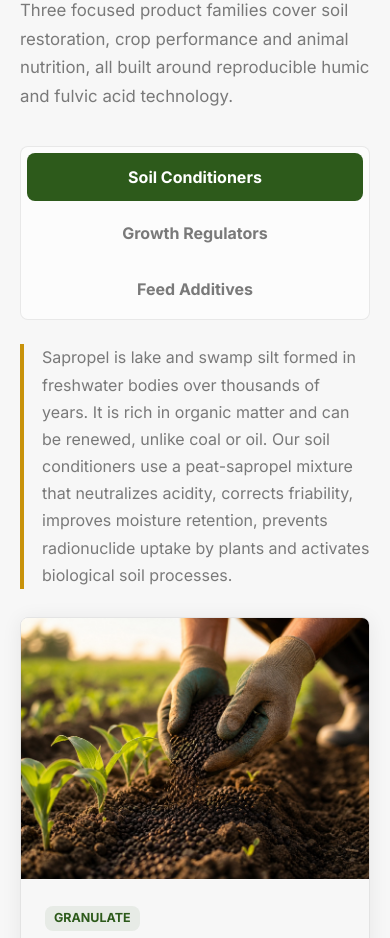
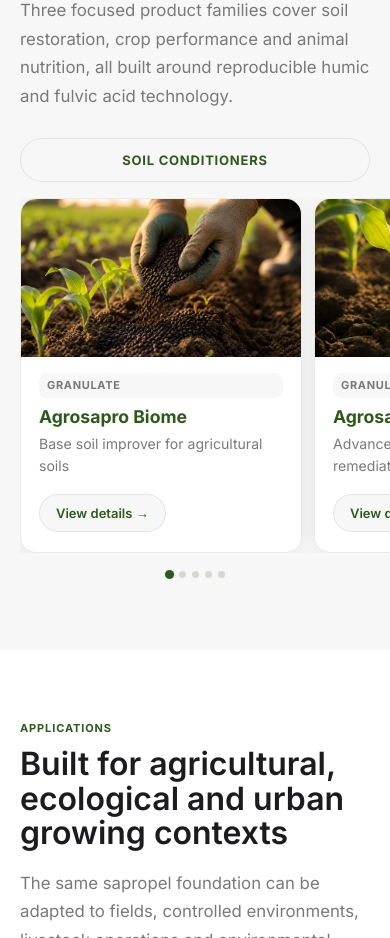
Before and after one commit to msagrosolver/agrosapro, a React (Vite) app: page / in a window 390 px wide. Shown: the part 1260-2198 px from the top of the page. Built offline with nearby package versions, Linux system fonts and the light colour scheme.

Commit message:
“mobile_home_products”

```diff
--- a/src/components/Products/Products.css
+++ b/src/components/Products/Products.css
@@ -1,5 +1,14 @@
 .products__header {
   max-width: 780px;
+}
+
+.products__mobile {
+  display: none;
+}
+
+.products__tabs--desktop,
+.products__panel--desktop {
+  display: block;
 }
 
 .products__tabs {
@@ -30,6 +39,11 @@
 
 .products__panel {
   margin-top: 24px;
+}
+
+.products__panel-footer {
+  margin-top: 32px;
+  text-align: center;
 }
 
 .products__panel-intro {
@@ -154,6 +168,183 @@
   color: var(--color-primary-light);
 }
 
+.products__view-all {
+  display: inline-flex;
+  align-items: center;
+  gap: 6px;
+  color: var(--color-primary);
+  font-size: 15px;
+  font-weight: 600;
+  text-decoration: none;
+  padding: 10px 24px;
+  border: 1.5px solid rgba(45, 90, 27, 0.3);
+  border-radius: 999px;
+  transition: all 0.2s ease;
+}
+
+.products__view-all:hover {
+  background: var(--color-primary-light);
+  border-color: var(--color-primary);
+}
+
+@media (max-width: 719px) {
+  .products__tabs--desktop,
+  .products__panel--desktop {
+    display: none;
+  }
+
+  .products__mobile {
+    display: block;
+    margin-top: 28px;
+  }
+
+  .products__mobile-category {
+    display: flex;
+    align-items: center;
+    justify-content: center;
+    width: 100%;
+    min-height: 44px;
+    margin-bottom: 16px;
+    border-radius: var(--radius-pill);
+    background: var(--color-bg-section);
+    border: 1px solid var(--color-border);
+  }
+
+  .products__mobile-category span {
+    color: var(--color-primary);
+    font-size: 13px;
+    font-weight: 700;
+    letter-spacing: 0.06em;
+    text-transform: uppercase;
+    animation: tabFadeIn 0.3s ease forwards;
+  }
+
+  @keyframes tabFadeIn {
+    from { opacity: 0; transform: translateY(4px); }
+    to { opacity: 1; transform: translateY(0); }
+  }
+
+  .products__swipe-track {
+    display: flex;
+    overflow-x: scroll;
+    scroll-snap-type: x mandatory;
+    -webkit-overflow-scrolling: touch;
+    scrollbar-width: none;
+    gap: 12px;
+    padding-right: 40px;
+    margin-right: -20px;
+  }
+
+  .products__swipe-track::-webkit-scrollbar {
+    display: none;
+  }
+
+  .products__swipe-card {
+    flex: 0 0 calc(100% - 48px);
+    scroll-snap-align: start;
+    border-radius: var(--radius-card);
+    overflow: hidden;
+    background: var(--color-bg);
+    border: 1px solid var(--color-border);
+    box-shadow: var(--shadow-card);
+    display: flex;
+    flex-direction: column;
+  }
+
+  .products__swipe-image {
+    width: 100%;
+    aspect-ratio: 16 / 9;
+    overflow: hidden;
+  }
+
+  .products__swipe-image img {
+    width: 100%;
+    height: 100%;
+    object-fit: cover;
+  }
+
+  .products__swipe-body {
+    padding: 16px 18px 20px;
+    display: flex;
+    flex-direction: column;
+    flex: 1;
+  }
+
+  .products__swipe-type {
+    display: inline-flex;
+    margin: 0 0 8px;
+    border-radius: var(--radius-sm);
+    padding: 3px 8px;
+    background: var(--color-bg-section);
+    color: var(--color-text-muted);
+    font-size: 11px;
+    font-weight: 700;
+    letter-spacing: 0.06em;
+    text-transform: uppercase;
+  }
+
+  .products__swipe-name {
+    margin: 0 0 6px;
+    color: var(--color-primary);
+    font-size: 1.1rem;
+    font-weight: 700;
+    line-height: 1.2;
+  }
+
+  .products__swipe-desc {
+    margin: 0 0 16px;
+    color: var(--color-text-muted);
+    font-size: 0.88rem;
+    line-height: 1.6;
+    flex: 1;
+  }
+
+  .products__swipe-btn {
+    display: inline-flex;
+    align-items: center;
+    gap: 4px;
+    padding: 7px 16px;
+    background: var(--color-bg-section);
+    color: var(--color-primary);
+    border: 1px solid var(--color-border);
+    border-radius: var(--radius-pill);
+    font-size: 13px;
+    font-weight: 600;
+    text-decoration: none;
+    transition: background 0.2s ease, border-color 0.2s ease;
+    align-self: flex-start;
+    margin-top: auto;
+  }
+
+  .products__swipe-btn:hover {
+    background: var(--color-primary-light);
+    border-color: var(--color-primary);
+  }
+
+  .products__dots {
+    display: flex;
+    justify-content: center;
+    gap: 6px;
+    margin-top: 18px;
+  }
+
+  .products__dot {
+    width: 7px;
+    height: 7px;
+    border-radius: 50%;
+    border: none;
+    background: rgba(45, 90, 27, 0.18);
+    cursor: pointer;
+    padding: 0;
+    transition: background 0.2s ease, transform 0.2s ease;
+  }
+
+  .products__dot--active {
+    background: var(--color-primary);
+    transform: scale(1.3);
+  }
+}
+
 @media (min-width: 720px) {
   .products__tabs {
     grid-template-columns: repeat(3, minmax(0, 1fr));
--- a/src/components/Products/Products.jsx
+++ b/src/components/Products/Products.jsx
@@ -1,4 +1,4 @@
-import { useMemo, useState } from 'react';
+import { useMemo, useRef, useState } from 'react';
 import { Link } from 'react-router-dom';
 import soilImage from '../../assets/product-soil-conditioner.jpg';
 import growthImage from '../../assets/product-growth-regulator.jpg';
@@ -155,7 +155,26 @@ function ProductCard({ product, image, wide }) {
 
 function Products() {
   const [activeTab, setActiveTab] = useState('soil');
+  const scrollRef = useRef(null);
+  const [activeIndex, setActiveIndex] = useState(0);
   const activeContent = useMemo(() => tabs.find((tab) => tab.id === activeTab), [activeTab]);
+  const allMobileProducts = tabs.flatMap((tab) =>
+    tab.products.map((product) => ({
+      ...product,
+      categoryLabel: tab.label,
+      categoryId: tab.id,
+      image: product.image || tab.image,
+      to: productLinks[product.name] || '#',
+    }))
+  );
+
+  const handleScroll = () => {
+    if (!scrollRef.current) return;
+    const scrollLeft = scrollRef.current.scrollLeft;
+    const width = scrollRef.current.offsetWidth;
+    const index = Math.round(scrollLeft / (width - 32));
+    setActiveIndex(index);
+  };
 
   return (
     <section id="products" className="products section section--cream">
@@ -169,7 +188,7 @@ function Products() {
           </p>
         </div>
 
-        <div className="products__tabs" role="tablist" aria-label="Product categories">
+        <div className="products__tabs products__tabs--desktop" role="tablist" aria-label="Product categories">
           {tabs.map((tab) => (
             <button
               key={tab.id}
@@ -188,7 +207,7 @@ function Products() {
 
         <div
           id={`panel-${activeContent.id}`}
-          className="products__panel"
+          className="products__panel products__panel--desktop"
           role="tabpanel"
           aria-labelledby={`tab-${activeContent.id}`}
         >
@@ -207,7 +226,7 @@ function Products() {
             ))}
           </div>
 
-          <div className="products__panel-footer" style={{ marginTop: '32px', textAlign: 'center' }}>
+          <div className="products__panel-footer">
             <Link
               className="products__view-all"
               to={
@@ -217,22 +236,55 @@ function Products() {
                     ? '/products/growth-regulators'
                     : '/products/feed-additives'
               }
-              style={{
-                display: 'inline-flex',
-                alignItems: 'center',
-                gap: '6px',
-                color: '#2D5A1B',
-                fontSize: '15px',
-                fontWeight: 600,
-                textDecoration: 'none',
-                padding: '10px 24px',
-                border: '1.5px solid rgba(45, 90, 27, 0.3)',
-                borderRadius: '999px',
-                transition: 'all 0.2s ease',
-              }}
             >
               View full {activeContent.label} range →
             </Link>
+          </div>
+        </div>
+
+        <div className="products__mobile">
+          <div className="products__mobile-category">
+            <span key={allMobileProducts[activeIndex]?.categoryLabel}>
+              {allMobileProducts[activeIndex]?.categoryLabel}
+            </span>
+          </div>
+
+          <div className="products__swipe-track" ref={scrollRef} onScroll={handleScroll}>
+            {allMobileProducts.map((product) => (
+              <div className="products__swipe-card" key={product.name}>
+                <div className="products__swipe-image">
+                  <img src={product.image} alt={product.name} loading="lazy" />
+                </div>
+                <div className="products__swipe-body">
+                  <p className="products__swipe-type">{product.type}</p>
+                  <h4 className="products__swipe-name">{product.name}</h4>
+                  <p className="products__swipe-desc">{product.use}</p>
+                  <Link className="products__swipe-btn" to={product.to}>
+                    View details →
+                  </Link>
+                </div>
+              </div>
+            ))}
+          </div>
+
+          <div className="products__dots" aria-hidden="true">
+            {allMobileProducts.map((product, i) => (
+              <button
+                key={product.name}
+                type="button"
+                className={`products__dot ${activeIndex === i ? 'products__dot--active' : ''}`}
+                onClick={() => {
+                  if (scrollRef.current) {
+                    scrollRef.current.scrollTo({
+                      left: i * (scrollRef.current.offsetWidth - 32),
+                      behavior: 'smooth',
+                    });
+                    setActiveIndex(i);
+                  }
+                }}
+                aria-label={product.name}
+              />
+            ))}
           </div>
         </div>
       </div>
```
